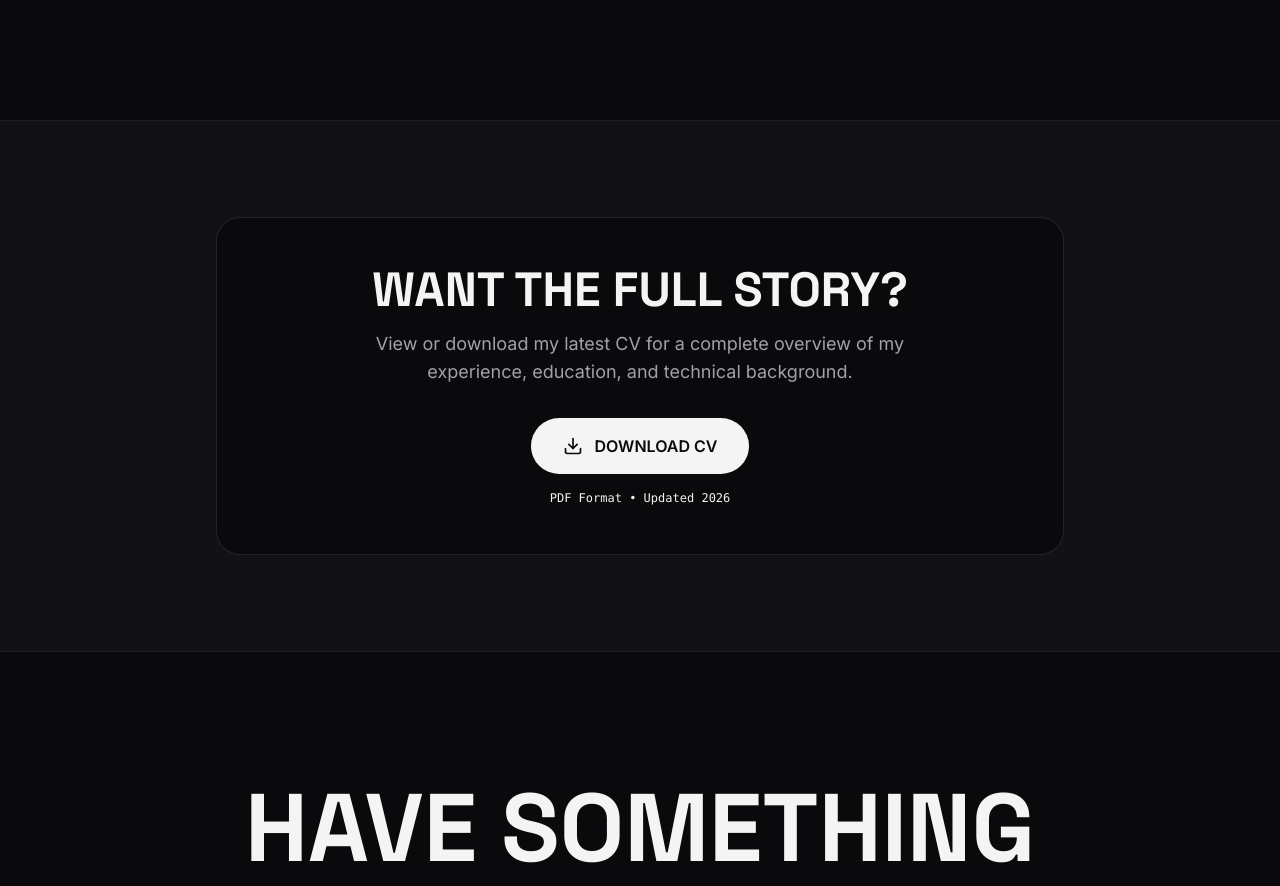
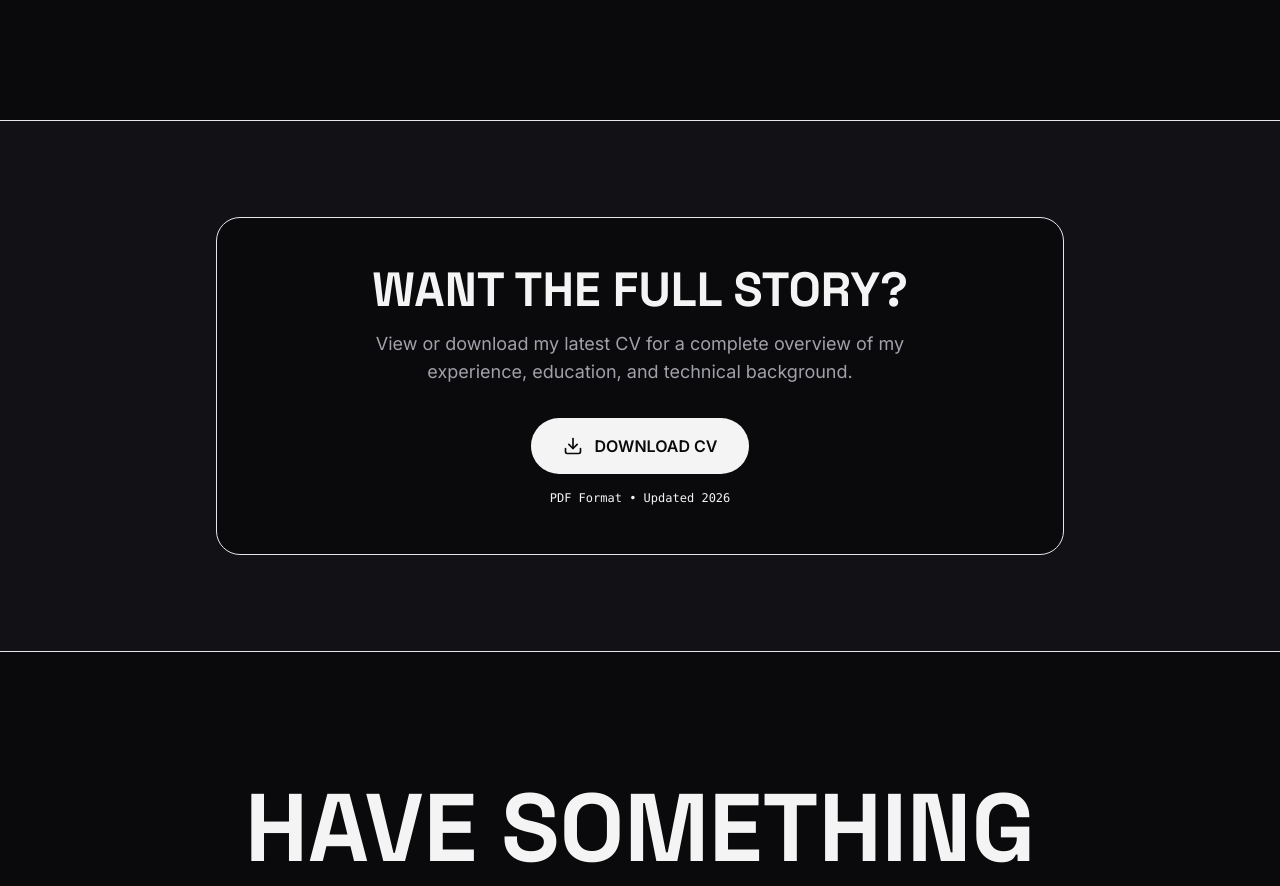
Before and after one commit to afanurkholik/PORTOFOLIOKU, a React (Vite) app: page / in a window 1280 px wide. Shown: the part 6660-7546 px from the top of the page. Built offline with nearby package versions, Linux system fonts and the light colour scheme.

Commit message:
Update CVSection.jsx

```diff
--- a/src/components/CVSection.jsx
+++ b/src/components/CVSection.jsx
@@ -1,22 +1,25 @@
 import React from 'react';
 import { motion } from 'framer-motion';
 import { Download } from 'lucide-react';
+import { useApp } from '../context/AppContext';
 
 export default function CVSection() {
+  const { t } = useApp();
+
   return (
-    <section id="cv" className="py-24 bg-surface border-y border-white/5">
+    <section id="cv" className="py-24 bg-surface border-y border-border">
       <div className="max-w-4xl mx-auto px-6 text-center">
         <motion.div
           initial={{ opacity: 0, scale: 0.95 }}
           whileInView={{ opacity: 1, scale: 1 }}
           viewport={{ once: true }}
-          className="p-8 md:p-12 rounded-3xl bg-background border border-white/10 relative overflow-hidden"
+          className="p-8 md:p-12 rounded-3xl bg-background border border-border relative overflow-hidden"
         >
           <div className="absolute top-0 right-0 w-64 h-64 bg-accent/5 rounded-full blur-[80px] pointer-events-none" />
 
-          <h2 className="font-display text-3xl md:text-5xl font-bold mb-4">WANT THE FULL STORY?</h2>
+          <h2 className="font-display text-3xl md:text-5xl font-bold mb-4">{t('cv.title')}</h2>
           <p className="text-secondary text-lg mb-8 max-w-xl mx-auto">
-            View or download my latest CV for a complete overview of my experience, education, and technical background.
+            {t('cv.desc')}
           </p>
 
           <a
@@ -25,9 +28,9 @@ export default function CVSection() {
             className="inline-flex items-center gap-3 px-8 py-4 bg-primary text-background font-semibold rounded-full hover:bg-accent transition-all"
           >
             <Download size={20} />
-            DOWNLOAD CV
+            {t('cv.btn')}
           </a>
-          <p className="text-xs text-secondary/50 mt-4 font-mono">PDF Format • Updated 2026</p>
+          <p className="text-xs text-secondary/50 mt-4 font-mono">{t('cv.note')}</p>
         </motion.div>
       </div>
     </section>
```
